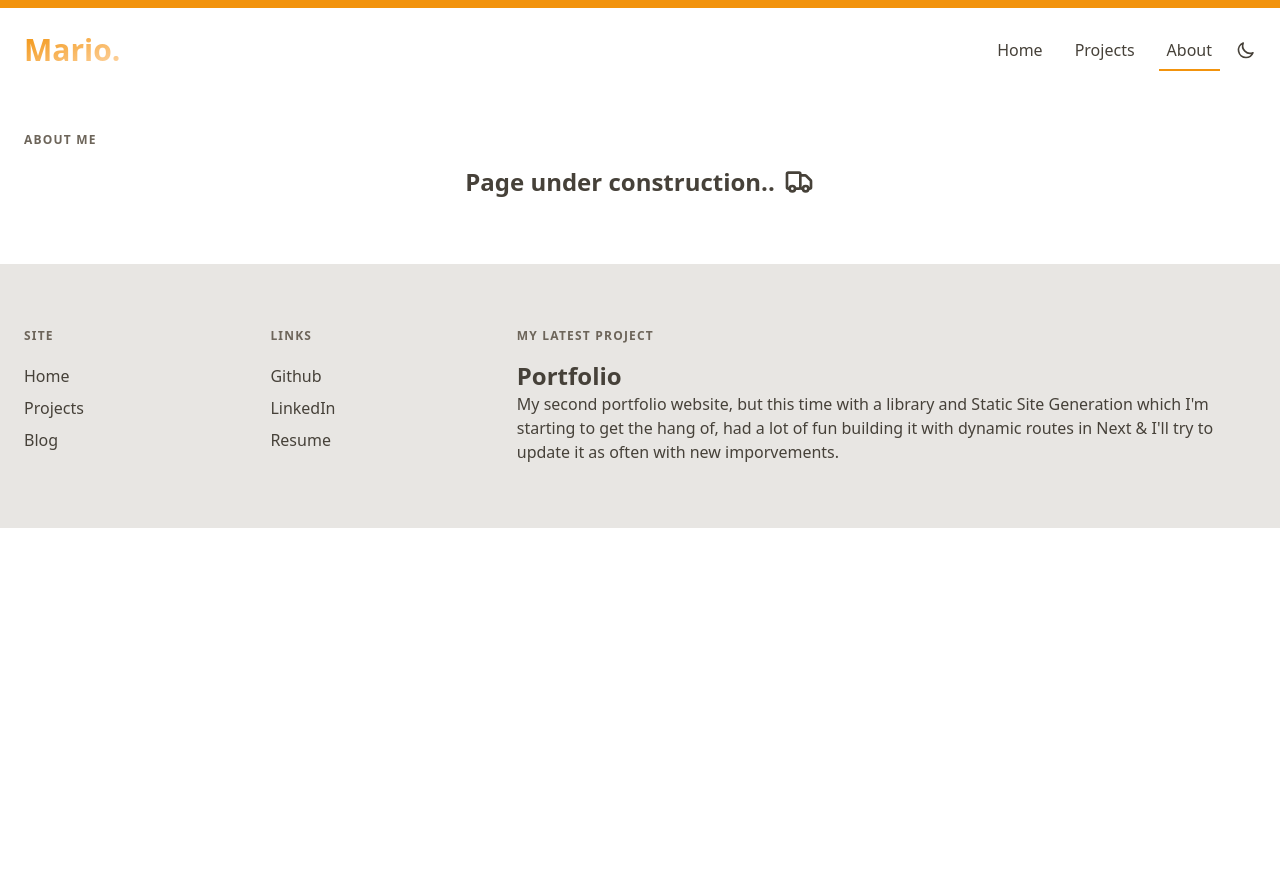
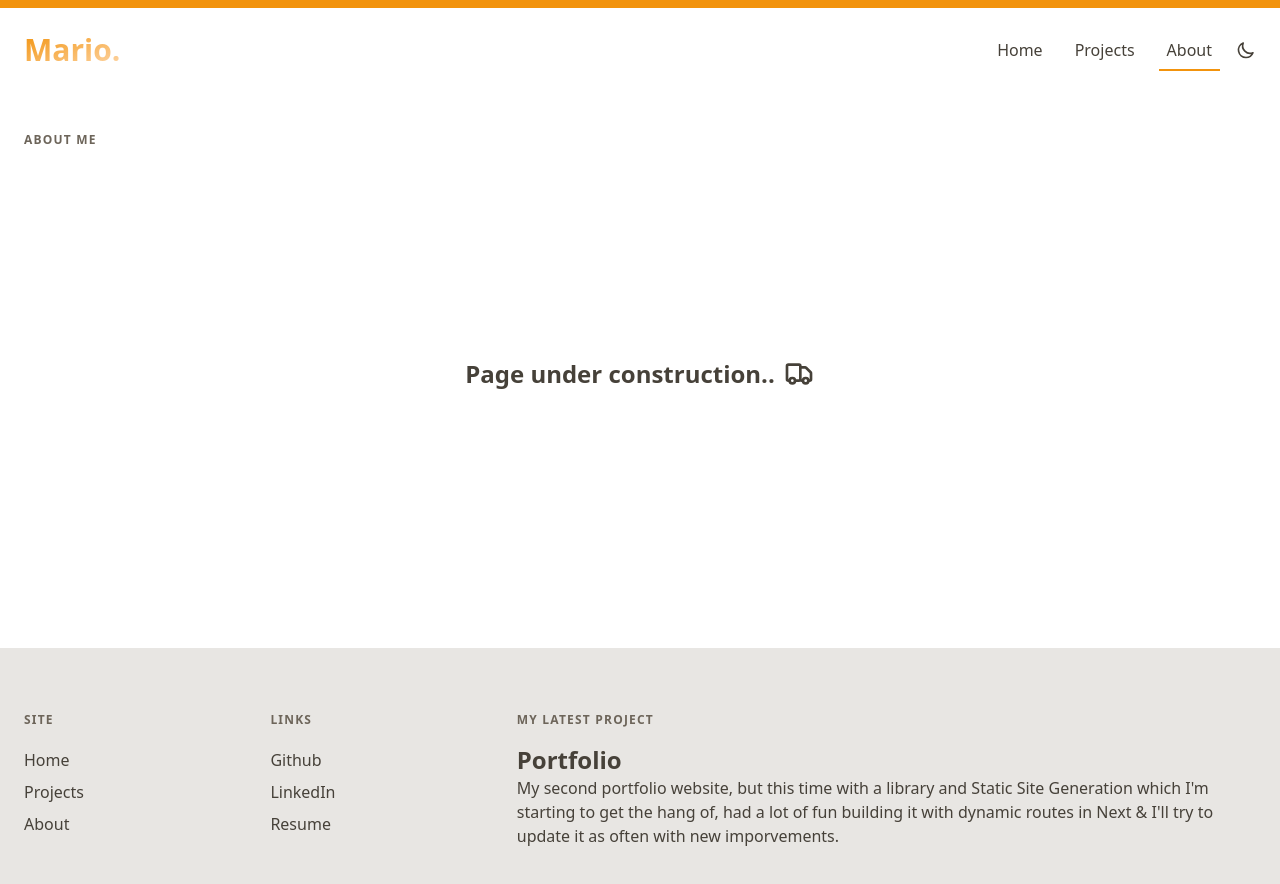
Before and after one commit to mario130/portfolio-2.0, a Next.js app: page /about in a window 1280 px wide. Shown: the top 884 px of the page. Before the commit the page ends 800 px from the top, so only its background shows below. Built offline with nearby package versions, Linux system fonts and the light colour scheme.

Commit message:
updated footer links + about page padding

```diff
--- a/components/footer.jsx
+++ b/components/footer.jsx
@@ -9,15 +9,31 @@ export default (props) => {
     <footer className="px-6 container mx-auto grid grid-cols-2 md:grid-cols-5">
       <ul className="leading-8">
         <li className="section-header mb-4">site</li>
-        <li>Home</li>
-        <li>Projects</li>
-        <li>Blog</li>
+        <li>
+          <Link href="/">
+            <a>Home</a>
+          </Link>
+        </li>
+        <li>
+          <Link href="/projects">
+            <a>Projects</a>
+          </Link>
+        </li>
+        <li>
+          <Link href="/about">
+            <a>About</a>
+          </Link>
+        </li>
       </ul>
 
       <ul className="leading-8">
         <li className="section-header mb-4">Links</li>
-        <li>Github</li>
-        <li>LinkedIn</li>
+        <li>
+          <Link href="https://github.com/mario130"><a>Github</a></Link>
+        </li>
+        <li>
+          <Link href="https://linkedin.com/in/mario130/"><a>LinkedIn</a></Link>
+        </li>
         <li>Resume</li>
       </ul>
 
--- a/pages/about.jsx
+++ b/pages/about.jsx
@@ -5,7 +5,7 @@ export default () => (
     <p className="section-header mb-4">About me</p>
 
     <main className="text-2xl leading-normal text-center">
-      <p className="flex justify-center gap-2">
+      <p className="flex justify-center gap-2 py-48">
         <b>Page under construction..</b>
         <svg className="w-8" xmlns="http://www.w3.org/2000/svg" fill="none" viewBox="0 0 24 24" stroke="currentColor">
           <path d="M9 17a2 2 0 11-4 0 2 2 0 014 0zM19 17a2 2 0 11-4 0 2 2 0 014 0z" />
```
